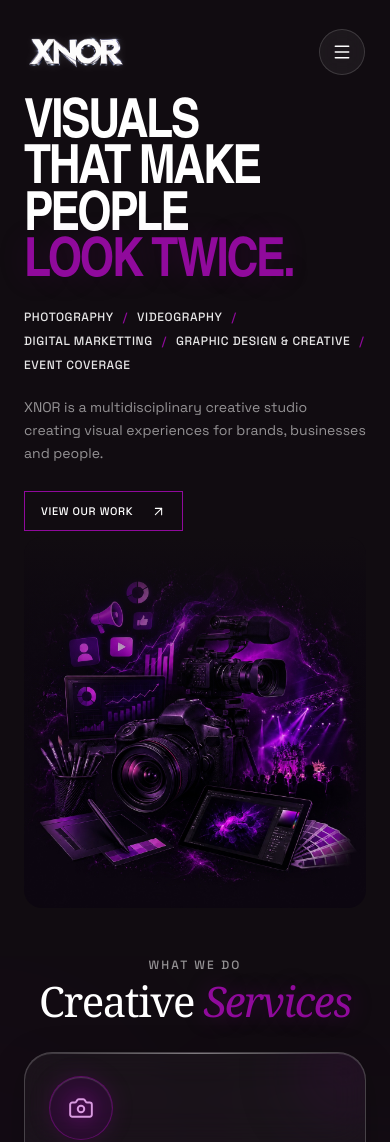
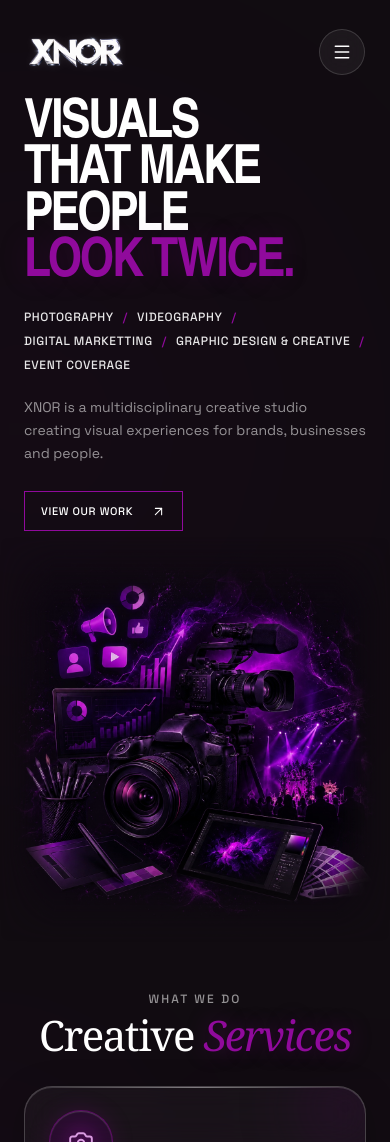
Before and after one commit to xnor-media/xnor-website, a Next.js app: page / in a window 390 px wide. Shown: the top 1142 px of the page. Built offline with nearby package versions, Linux system fonts and the light colour scheme.

Commit message:
updated the view work button

```diff
--- a/src/components/Hero.tsx
+++ b/src/components/Hero.tsx
@@ -2,6 +2,7 @@
 
 import Link from "next/link";
 import { ArrowUpRight, Play } from "lucide-react";
+import { scrollToSection } from "@/lib/scrollToSection";
 
 export default function Hero() {
   return (
@@ -28,8 +29,8 @@ export default function Hero() {
           right-[3%]
           top-[8%]
           z-0
-          h-700px
-          w-700px
+          h-[700px]
+          w-[700px]
           rounded-full
           opacity-40
           blur-[150px]
@@ -70,7 +71,6 @@ export default function Hero() {
           lg:px-[56px]
         "
       >
-
         {/* ===================================================
             LEFT CONTENT
         ==================================================== */}
@@ -88,13 +88,11 @@ export default function Hero() {
             lg:py-[18px]
           "
         >
-
           {/* =================================================
               MAIN HERO CONTENT
           ================================================== */}
 
           <div className="pt-[10px] lg:pt-[60px]">
-
             {/* -----------------------------------------------
                 MAIN HEADING
             ------------------------------------------------ */}
@@ -115,18 +113,11 @@ export default function Hero() {
                   '"Arial Narrow", "Roboto Condensed", "Space Grotesk", sans-serif',
               }}
             >
+              <span className="block text-white">VISUALS</span>
 
-              <span className="block text-white">
-                VISUALS
-              </span>
+              <span className="block text-white">THAT MAKE</span>
 
-              <span className="block text-white">
-                THAT MAKE
-              </span>
-
-              <span className="block text-white">
-                PEOPLE
-              </span>
+              <span className="block text-white">PEOPLE</span>
 
               <span
                 className="
@@ -134,15 +125,12 @@ export default function Hero() {
                   text-[#900a9c]
                 "
                 style={{
-                  textShadow:
-                    "0 0 30px rgba(144,10,156,0.18)",
+                  textShadow: "0 0 30px rgba(144,10,156,0.18)",
                 }}
               >
                 LOOK TWICE.
               </span>
-
             </h1>
-
 
             {/* =================================================
                 SERVICES
@@ -168,44 +156,26 @@ export default function Hero() {
                 sm:tracking-[0.055em]
               "
             >
+              <span className="text-white/90">Photography</span>
 
-              <span className="text-white/90">
-                Photography
-              </span>
+              <span className="text-[#900a9c]">/</span>
 
-              <span className="text-[#900a9c]">
-                /
-              </span>
+              <span className="text-white/90">Videography</span>
 
-              <span className="text-white/90">
-                Videography
-              </span>
+              <span className="text-[#900a9c]">/</span>
 
-              <span className="text-[#900a9c]">
-                /
-              </span>
+              <span className="text-white/90">Digital marketting</span>
 
-              <span className="text-white/90">
-                Digital marketting
-              </span>
-
-              <span className="text-[#900a9c]">
-                /
-              </span>
+              <span className="text-[#900a9c]">/</span>
 
               <span className="text-white/90">
                 Graphic design & creative
               </span>
 
-              <span className="text-[#900a9c]">
-                /
-              </span>
+              <span className="text-[#900a9c]">/</span>
 
-              <span className="text-white/90">
-                Event Coverage
-              </span>
+              <span className="text-white/90">Event Coverage</span>
             </div>
-
 
             {/* =================================================
                 DESCRIPTION
@@ -229,7 +199,6 @@ export default function Hero() {
               businesses and people.
             </p>
 
-
             {/* =================================================
                 BUTTONS
                 NOTE: stacks vertically on very small screens so
@@ -249,13 +218,21 @@ export default function Hero() {
                 sm:gap-[34px]
               "
             >
-
               {/* ---------------------------------------------
                   VIEW OUR WORK
+
+                  preventDefault stops the plain hash navigation
+                  (which does nothing when the URL is already
+                  /#work) and scrolls programmatically instead,
+                  so it works on every click.
               ---------------------------------------------- */}
 
               <Link
                 href="#work"
+                onClick={(e) => {
+                  e.preventDefault();
+                  scrollToSection("work");
+                }}
                 className="
                   group
                   relative
@@ -282,10 +259,7 @@ export default function Hero() {
                   sm:text-[12px]
                 "
               >
-
-                <span>
-                  View Our Work
-                </span>
+                <span>View Our Work</span>
 
                 <ArrowUpRight
                   size={15}
@@ -298,7 +272,6 @@ export default function Hero() {
                   "
                 />
               </Link>
-
 
               {/* ---------------------------------------------
                   PLAY SHOWREEL
@@ -321,10 +294,7 @@ export default function Hero() {
                   sm:text-[12px]
                 "
               >
-
-                <span>
-                  Play Showreel
-                </span>
+                <span>Play Showreel</span>
 
                 <span
                   className="
@@ -342,22 +312,16 @@ export default function Hero() {
                     group-hover:bg-[#900a9c]/15
                   "
                 >
-
                   <Play
                     size={11}
                     fill="currentColor"
                     strokeWidth={0}
                     className="ml-[1px]"
                   />
-
                 </span>
-
               </Link> */}
-
             </div>
-
           </div>
-
 
           {/* =================================================
               SCROLL INDICATOR (desktop only)
@@ -374,7 +338,6 @@ export default function Hero() {
               lg:flex
             "
           >
-
             <span
               className="
                 mb-[10px]
@@ -400,7 +363,6 @@ export default function Hero() {
                 bg-white/25
               "
             >
-
               <span
                 className="
                   absolute
@@ -414,19 +376,14 @@ export default function Hero() {
                   shadow-[0_0_8px_rgba(144,10,156,0.8)]
                 "
               />
-
             </div>
-
           </div>
-
         </div>
-
 
         {/* ===================================================
             RIGHT HERO IMAGE (desktop only)
-            NOTE: now explicitly hidden below lg — previously it
-            had no responsive hide, so on mobile it rendered on
-            top of the separate mobile image below, overlapping.
+            NOTE: explicitly hidden below lg so it doesn't
+            render on top of the separate mobile image below.
         ==================================================== */}
 
         <div
@@ -442,7 +399,6 @@ export default function Hero() {
             lg:block
           "
         >
-
           {/* =================================================
               MAIN IMAGE
           ================================================== */}
@@ -459,7 +415,6 @@ export default function Hero() {
               object-center
             "
           />
-
 
           {/* =================================================
               LEFT EDGE FEATHER
@@ -482,7 +437,6 @@ export default function Hero() {
                 "linear-gradient(to right, #110c11 0%, rgba(17,12,17,0.92) 12%, rgba(17,12,17,0.60) 38%, rgba(17,12,17,0.20) 72%, transparent 100%)",
             }}
           />
-
 
           {/* =================================================
               TOP EDGE FEATHER
@@ -507,7 +461,6 @@ export default function Hero() {
             }}
           />
 
-
           {/* =================================================
               RIGHT EDGE FEATHER
 
@@ -531,7 +484,6 @@ export default function Hero() {
             }}
           />
 
-
           {/* =================================================
               BOTTOM EDGE FEATHER
           ================================================== */}
@@ -552,7 +504,6 @@ export default function Hero() {
             }}
           />
 
-
           {/* =================================================
               PURPLE ATMOSPHERIC BLEND
 
@@ -572,33 +523,43 @@ export default function Hero() {
                 "radial-gradient(circle at 68% 45%, rgba(144,10,156,0.08), transparent 52%)",
             }}
           />
-
         </div>
-
 
         {/* ===================================================
             MOBILE HERO IMAGE
-            NOTE: now flows in normal document flow (relative,
-            not absolute) right after the text content, instead
-            of being pinned to the bottom of a min-h-screen
-            section — so it can never overlap the text above it,
-            regardless of how tall the heading gets on a given
-            phone.
+            NOTE: flows in normal document flow (relative, not
+            absolute) right after the text content, so it can
+            never overlap the text above it, regardless of how
+            tall the heading gets on a given phone.
+        ==================================================== */}
+
+        {/* ===================================================
+        MOBILE HERO IMAGE
+        Faded on all four edges with a CSS mask so it blends
+        into the #110c11 background instead of sitting in a box.
         ==================================================== */}
 
         <div
           className="
             relative
             z-0
+            -mx-6
             mt-[6px]
-            h-[44vh]
-            w-full
-            overflow-hidden
-            rounded-[18px]
+            h-[48vh]
+            w-[calc(100%+48px)]
+            sm:-mx-8
+            sm:w-[calc(100%+64px)]
             lg:hidden
           "
+          style={{
+            WebkitMaskImage:
+              "linear-gradient(to bottom, transparent 0%, #000 18%, #000 78%, transparent 100%), linear-gradient(to right, transparent 0%, #000 14%, #000 86%, transparent 100%)",
+            maskImage:
+              "linear-gradient(to bottom, transparent 0%, #000 18%, #000 78%, transparent 100%), linear-gradient(to right, transparent 0%, #000 14%, #000 86%, transparent 100%)",
+            WebkitMaskComposite: "source-in",
+            maskComposite: "intersect",
+          }}
         >
-
           <img
             src="/hero-main.avif"
             alt="XNOR creative studio visual"
@@ -611,40 +572,15 @@ export default function Hero() {
               object-center
             "
           />
-
-
-          {/* Mobile top fade */}
-
-          <div
-            className="
-              pointer-events-none
-              absolute
-              inset-0
-            "
-            style={{
-              background: `
-                linear-gradient(
-                  to bottom,
-                  #110c11 0%,
-                  rgba(17,12,17,0.55) 12%,
-                  rgba(17,12,17,0.10) 35%,
-                  transparent 60%
-                )
-              `,
-            }}
-          />
-
         </div>
-
       </div>
-
 
       {/* =====================================================
           GLOBAL BOTTOM FADE (desktop only)
 
-          The mobile image now sits in normal flow with its own
-          rounded corners, so this global fade — tuned for the
-          absolute-positioned desktop image — is scoped to lg.
+          The mobile image sits in normal flow with its own
+          rounded corners, so this global fade, tuned for the
+          absolute-positioned desktop image, is scoped to lg.
       ====================================================== */}
 
       <div
@@ -664,7 +600,6 @@ export default function Hero() {
             "linear-gradient(to bottom, transparent, rgba(17,12,17,0.75))",
         }}
       />
-
     </section>
   );
 }
```
